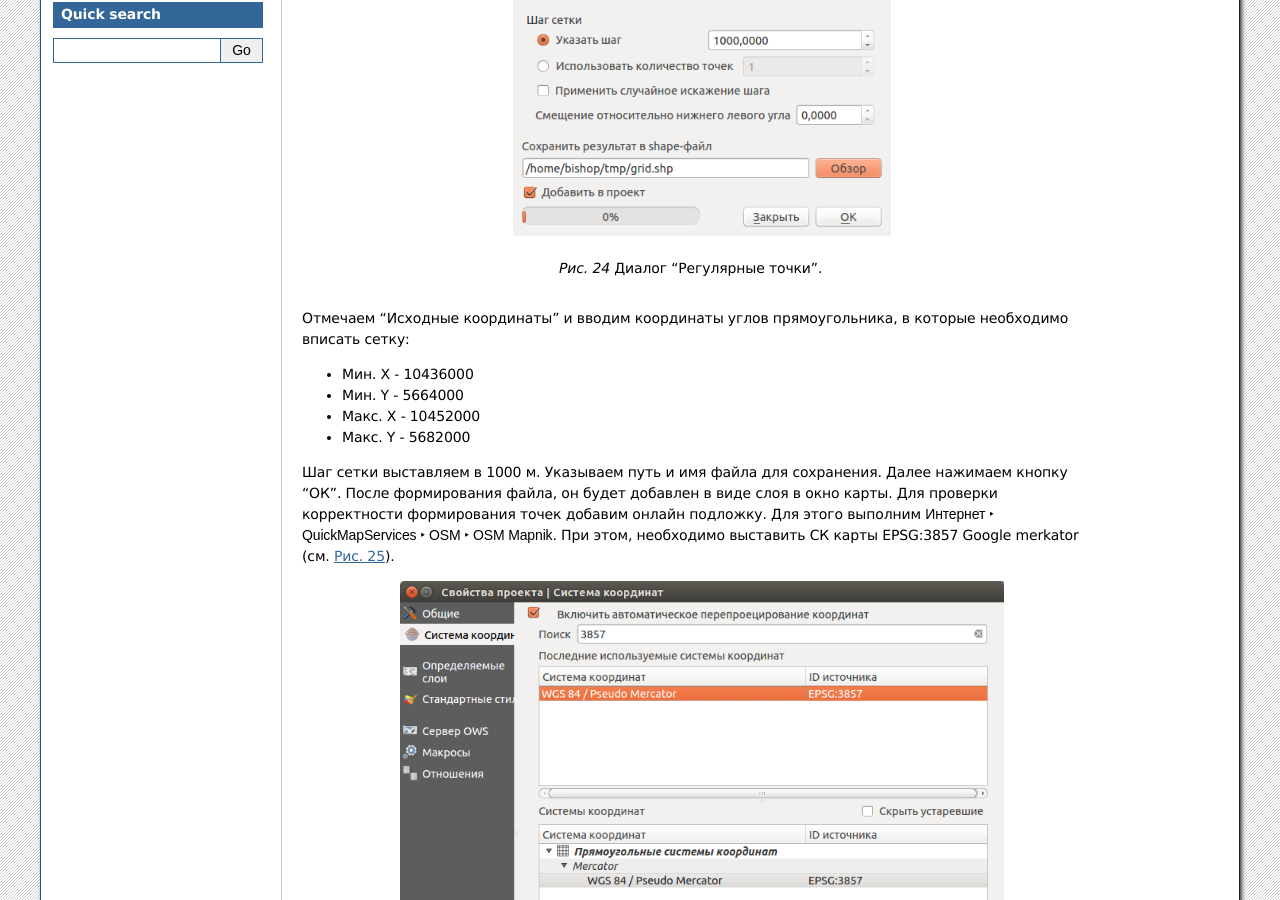
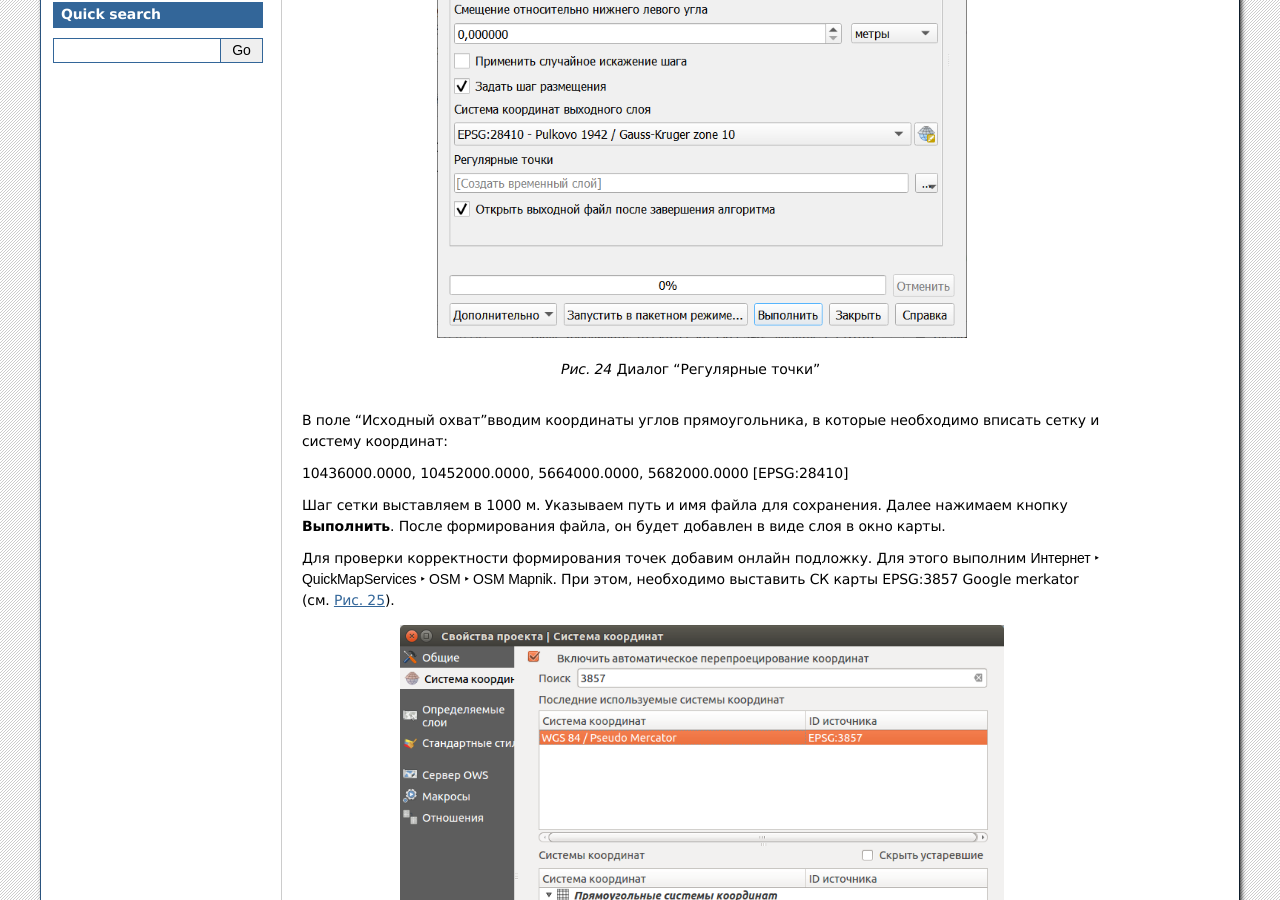
Before and after one commit to nextgis/docs_howto, a Sphinx documentation site: the page built from source/grid_vertex_extract.rst, in a window 1280 px wide and 900 px high, scrolled down 610 px. Built offline with Sphinx 7.4.7, drawn with Linux system fonts in a browser that asks for light colours; formulas are drawn with MathJax 3; pages that are not in the unit, such as notebooks, are missing from menus; some of the changed text lies outside the part shown.

Commit message:
Update grid_vertex_extract.rst
New screenshots for grid vertex extraction

```diff
--- a/source/grid_vertex_extract.rst
+++ b/source/grid_vertex_extract.rst
@@ -23,25 +23,24 @@
 Далее, в панели Инструменты анализа в разделе «Вектор - Создание» выбираем **Регулярные точки** или вызываем меню :menuselection:`Вектор --> Анализ --> Регулярные точки...`.
 В открывшемся диалоге (см. :numref:`howto_regular_points_pic`) вводим следующие данные.
 
-.. figure:: _static/regular_points.png
+.. figure:: _static/regular_points_ru.png
    :name: howto_regular_points_pic
    :align: center
-   :width: 10cm
+   :width: 14cm
 
-   Диалог "Регулярные точки".
+   Диалог "Регулярные точки"
 
 
-Отмечаем "Исходные координаты" и вводим координаты углов прямоугольника, в которые
-необходимо вписать сетку:
+В поле "Исходный охват"вводим координаты углов прямоугольника, в которые
+необходимо вписать сетку и систему координат:
 
-* Мин. Х - 10436000
-* Мин. Y - 5664000
-* Макс. Х - 10452000
-* Макс. Y - 5682000
+10436000.0000, 10452000.0000, 5664000.0000, 5682000.0000 [EPSG:28410]
 
 Шаг сетки выставляем в 1000 м. Указываем путь и имя файла для сохранения. Далее
-нажимаем кнопку "ОК". После формирования файла, он будет добавлен в виде слоя
-в окно карты. Для проверки корректности формирования точек добавим онлайн подложку.
+нажимаем кнопку **Выполнить**. После формирования файла, он будет добавлен в виде слоя
+в окно карты.
+
+Для проверки корректности формирования точек добавим онлайн подложку.
 Для этого выполним :menuselection:`Интернет --> QuickMapServices --> OSM --> OSM Mapnik`.
 При этом, необходимо выставить СК карты EPSG:3857 Google merkator
 (см. :numref:`howto_select_srs_pic`).
@@ -102,12 +100,12 @@ EPSG:4326 (WGS84).
 атрибутов. В таблице атрибутов активировать калькулятор поля (ctrl+i) - см.
 :numref:`howto_field_calc_pic`.
 
-.. figure:: _static/field_calc.png
+.. figure:: _static/field_calc_add_coord_ru.png
    :name: howto_field_calc_pic
    :align: center
-   :width: 10cm
+   :width: 12cm
 
-   Диалог "Калькулятор поля".
+   Диалог "Калькулятор поля"
 
 Для добавления координаты Х в калькуляторе поля выбрать:
 
```
Also changed, not shown: other parts of source/grid_vertex_extract.rst (+3 -4 lines).
